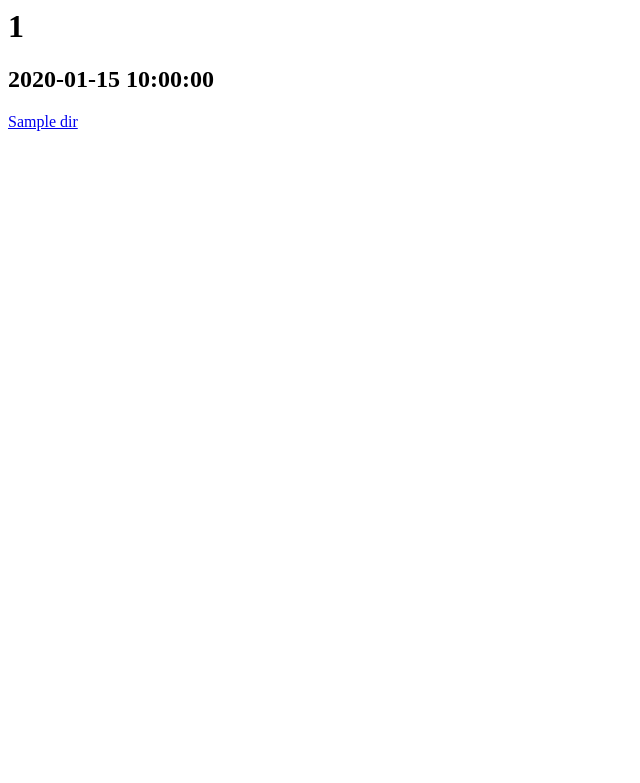
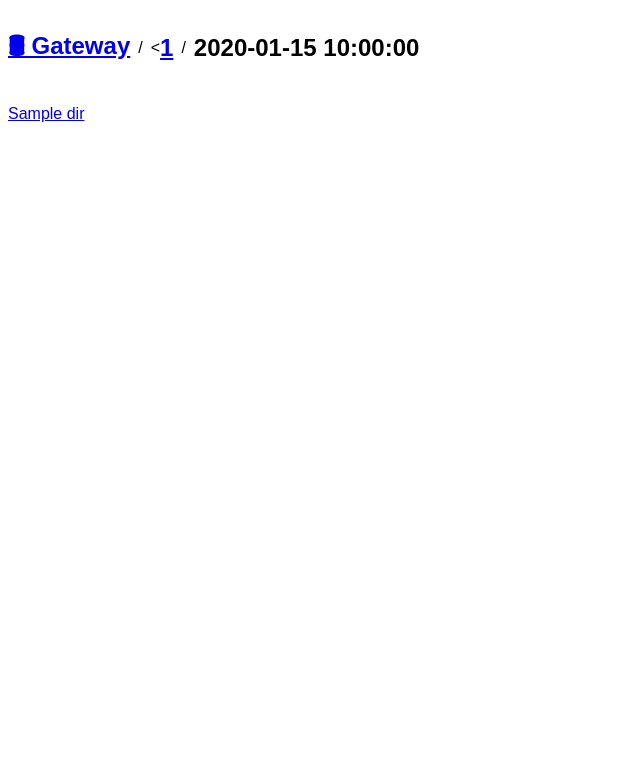
Before and after one commit to mitwelten/mitwelten-iot-hardware-poc, a Flask app: template RaspberryPi/APGateway/ImagePreview/templates/selecthour.html in a window 1280 px wide. Shown: the top 783 px of the page, without its empty margins (0-640 px from the left). Run offline with Flask 2, Linux system fonts and the light colour scheme; the template is opened without the code that fills it: most values are stand-ins (such as "Sample title", 1, 10 or a date in 2020).

Commit message:
Update selecthour.html

```diff
--- a/RaspberryPi/APGateway/ImagePreview/templates/selecthour.html
+++ b/RaspberryPi/APGateway/ImagePreview/templates/selecthour.html
@@ -1,5 +1,44 @@
-<h1>{{camera_id}}</h1>
-<h2>{{date}}</h2>
+<html>
+
+<head>
+    <meta charset="utf-8">
+    <meta name="viewport" content="width=device-width">
+    <title>{{camera_id}}</title>
+    <style>
+        body {
+            font-family: Arial, sans-serif;
+        }
+        .header {
+              position: sticky;
+              top: 0;
+        }
+        .breadcrumb {
+            /* Content is centered vertically */
+            align-items: center;
+            display: flex;
+        }
+
+        .breadcrumb__separator {
+            margin: 0 8px;
+        }
+    </style>
+ </head>
+
+<body>
+      <div>
+        <header class="header">
+                <div class="breadcrumb">
+                    <!-- Breadcrumb item -->
+                    <h2><a href="/"> &#128738; Gateway</a></h2>
+                    <div class="breadcrumb__separator">/</div>
+                    <<h2><a href="/{{camera_id}}">{{camera_id}}</a></h2>
+                    <div class="breadcrumb__separator">/</div>
+                    <h2>{{date}}</h2>
+                </div>
+        </header>
+    </div>
+
+
 
 {% for dir in directory_list %}
 
@@ -8,3 +47,6 @@
 </p>
 
 {% endfor %}
+
+</body>
+</html>
```
